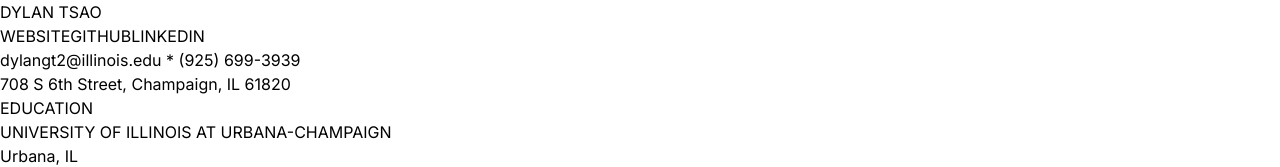
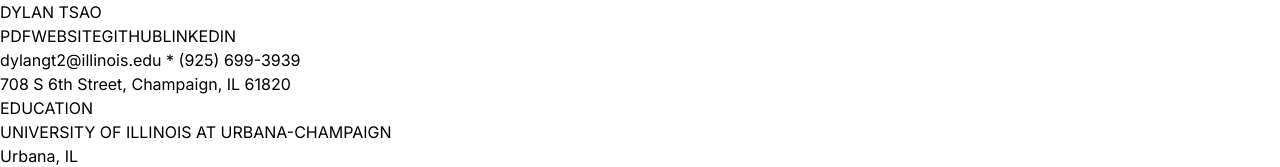
Before and after one commit to dylangtsao/resume-nextjs-tailwind, a Next.js app: page / in a window 1280 px wide. Shown: the top 167 px of the page. Built offline with nearby package versions, Linux system fonts and the light colour scheme.

Commit message:
include pdf of resume

```diff
--- a/app/page.tsx
+++ b/app/page.tsx
@@ -10,6 +10,7 @@
         <nav className="flex justify-between py-8 mx-5 pb-4 align-middle">
           <h1 className="text-2xl">DYLAN TSAO</h1>
           <ul className="flex justify-evenly items-center text-sm md:text-base lg:text-lg xl:text-lg 2xl:text-lg">
+          <a href="./resume-DylanTsao.pdf" className="cursor-pointer px-1 hover:underline">PDF</a>
           <a href="https://dylangtsao.github.io/" className="cursor-pointer px-1 hover:underline">WEBSITE</a>
           <a href="https://github.com/dylangtsao" className="cursor-pointer px-1 hover:underline">GITHUB</a>
           <a href="https://www.linkedin.com/in/dylan-tsao/" className="cursor-pointer px-1 hover:underline">LINKEDIN</a>
```
Also changed, not shown: 1 other file (tests, documents, lock files or other folders).
